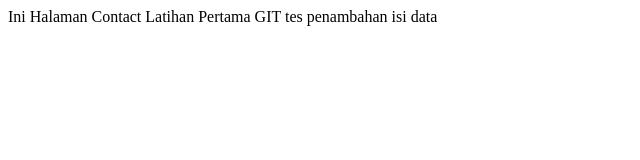
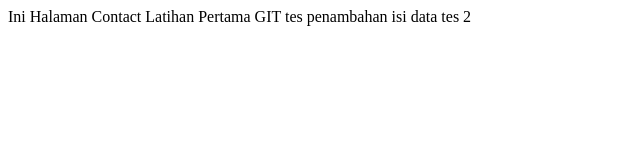
Before and after one commit to nandi-susila/latihan-git, a plain HTML site: page contact.html in a window 1280 px wide. Shown: the full height of the page, 0-640 px from the left. Drawn offline with Linux system fonts and the light colour scheme.

Commit message:
tambah data kedua

```diff
--- a/contact.html
+++ b/contact.html
@@ -2,6 +2,6 @@
     <title>Latihan GIT Pertama</title>
     <body>Ini Halaman Contact Latihan Pertama GIT
 
-        tes penambahan isi data
+        tes penambahan isi data tes 2
     </body>
 </html>
```
